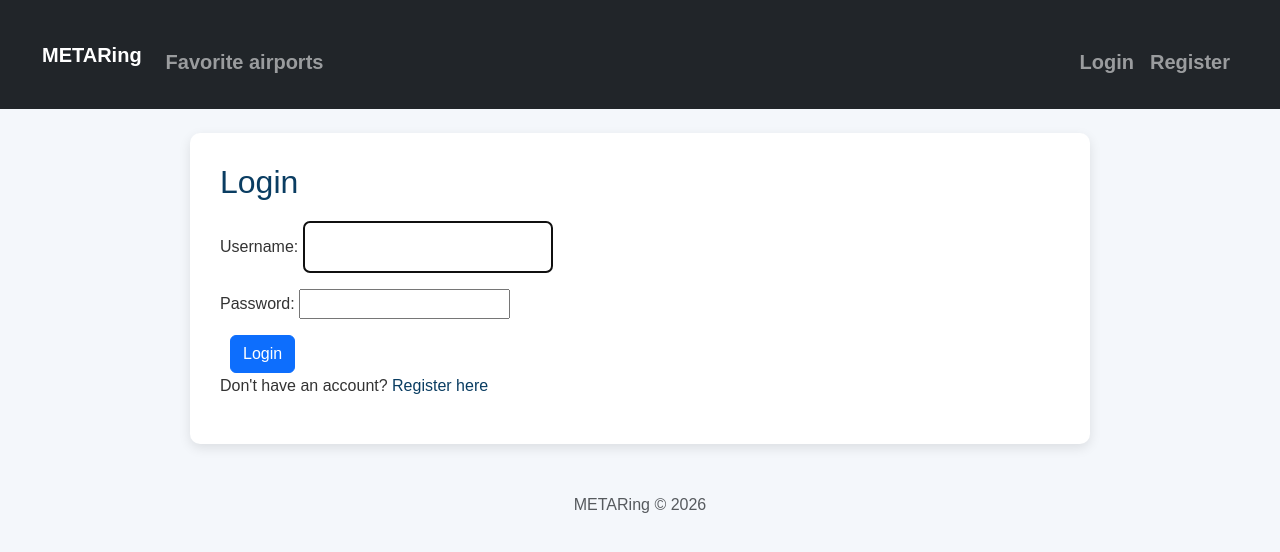
After one commit to GuillermoWilly/metaring, a Django app: a page that uses metaring/myapp/templates/base.html in a window 1280 px wide. The commit adds this page. Shown: the top 552 px of the page. Run offline with Django 5.2, Linux system fonts and the light colour scheme.

Commit message:
Favorite feature

```diff
--- a/metaring/metaring/settings.py
+++ b/metaring/metaring/settings.py
@@ -116,3 +116,7 @@ USE_TZ = True
 # https://docs.djangoproject.com/en/6.0/howto/static-files/
 
 STATIC_URL = '/static/'
+LOGIN_REDIRECT_URL = '/'
+LOGOUT_REDIRECT_URL = '/'
+LOGIN_URL = '/accounts/login/'
+LOGIN_REDIRECT_URL = '/'
--- a/metaring/metaring/urls.py
+++ b/metaring/metaring/urls.py
@@ -16,8 +16,10 @@ Including another URLconf
 """
 from django.contrib import admin
 from django.urls import path, include
+from django.contrib.auth import urls as auth_urls
 
 urlpatterns = [
     path('admin/', admin.site.urls),
-    path("", include('myapp.urls'))
+    path("", include('myapp.urls')),
+    path("accounts/", include("django.contrib.auth.urls")),
 ]
--- a/metaring/myapp/admin.py
+++ b/metaring/myapp/admin.py
@@ -1,5 +1,3 @@
 from django.contrib import admin
-from .models import TodoItems
+
 # Register your models here.
-
-admin.site.register(TodoItems)
--- a/metaring/myapp/templates/base.html
+++ b/metaring/myapp/templates/base.html
@@ -57,20 +57,76 @@
 
             </button>
 
-            <!-- Links -->
+            <!-- Contenido navbar -->
             <div class="collapse navbar-collapse"
                  id="navbarNav">
 
+                <!-- Links izquierda -->
                 <ul class="navbar-nav">
 
                     <li class="nav-item">
 
                         <a class="nav-link"
-                           href="#">
+                           href="{% url 'favorites' %}">
                             Favorite airports
                         </a>
 
                     </li>
+
+                </ul>
+
+
+                <!-- Usuario derecha -->
+                <ul class="navbar-nav ms-auto">
+
+                    {% if user.is_authenticated %}
+
+                        <li class="nav-item">
+
+                            <span class="nav-link">
+                                Hello {{ user.username }}
+                            </span>
+
+                        </li>
+
+                        <li class="nav-item">
+
+                            <form action="{% url 'logout' %}"
+                                  method="post"
+                                  class="d-inline">
+
+                                {% csrf_token %}
+
+                                <button type="submit"
+                                        class="nav-link btn btn-link p-0">
+                                    Logout
+                                </button>
+
+                            </form>
+
+                        </li>
+
+                    {% else %}
+
+                        <li class="nav-item">
+
+                            <a class="nav-link"
+                               href="{% url 'login' %}">
+                                Login
+                            </a>
+
+                        </li>
+
+                        <li class="nav-item">
+
+                            <a class="nav-link"
+                               href="{% url 'register' %}">
+                                Register
+                            </a>
+
+                        </li>
+
+                    {% endif %}
 
                 </ul>
 
--- /dev/null
+++ b/metaring/myapp/templates/registration/login.html
@@ -0,0 +1,26 @@
+{% extends "base.html" %}
+
+{% block title %}Login{% endblock %}
+
+{% block content %}
+
+<h2>Login</h2>
+
+<form method="post">
+
+    {% csrf_token %}
+
+    {{ form.as_p }}
+
+    <button type="submit" class="btn btn-primary">
+        Login
+    </button>
+
+</form>
+
+<p>
+Don't have an account?
+<a href="{% url 'register' %}">Register here</a>
+</p>
+
+{% endblock %}
--- a/metaring/myapp/urls.py
+++ b/metaring/myapp/urls.py
@@ -3,6 +3,8 @@ from . import views
 
 urlpatterns = [
     path("", views.home, name='home'),
-    path("todos/", views.todos, name="Todos"),
+    path("accounts/register/", views.register, name="register"),
     path("airport/<str:icao>/", views.airport_detail, name="airport_detail"),
+    path("airport/<str:icao>/favorite/", views.toggle_favorite, name="toggle_favorite"),
+    path("favorites/", views.favorite_airports, name="favorites"),
 ]
```
Also changed, not shown: metaring/myapp/models.py (+11 -5 lines), metaring/myapp/templates/airport_detail.html (+25 -0 lines), metaring/myapp/templates/favorites.html (added, +19 -0 lines), metaring/myapp/templates/registration/register.html (added, +26 -0 lines), metaring/myapp/templates/todos.html (deleted, +0 -10 lines), metaring/myapp/views.py (+47 -4 lines), metaring/myapp/migrations/0003_delete_todoitems_airports_favorited_by_and_more.py (added), 1 other file.
